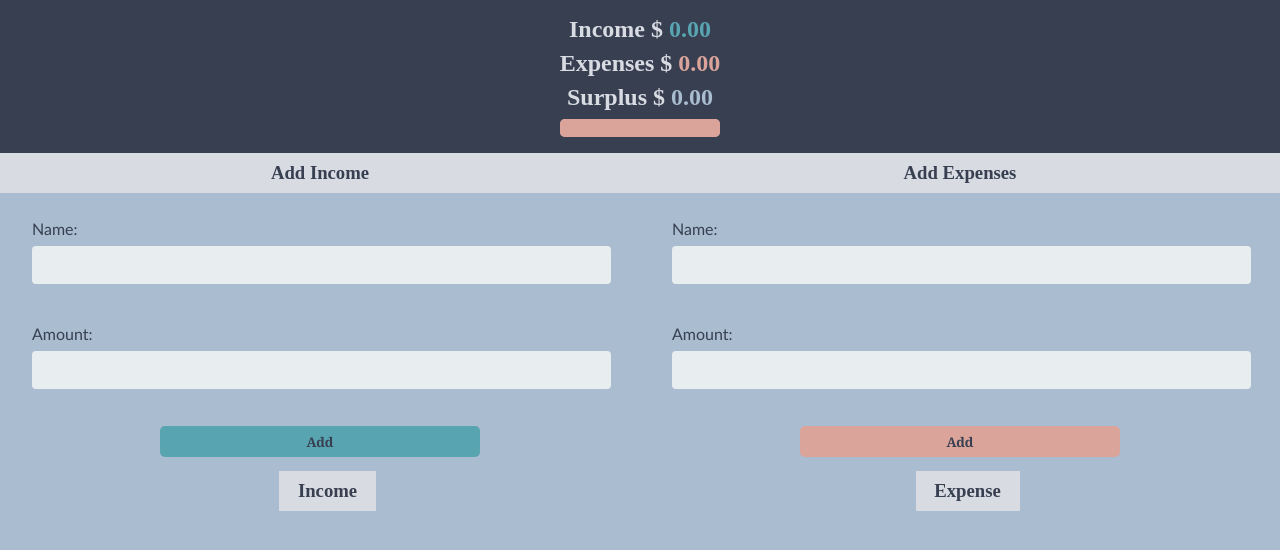
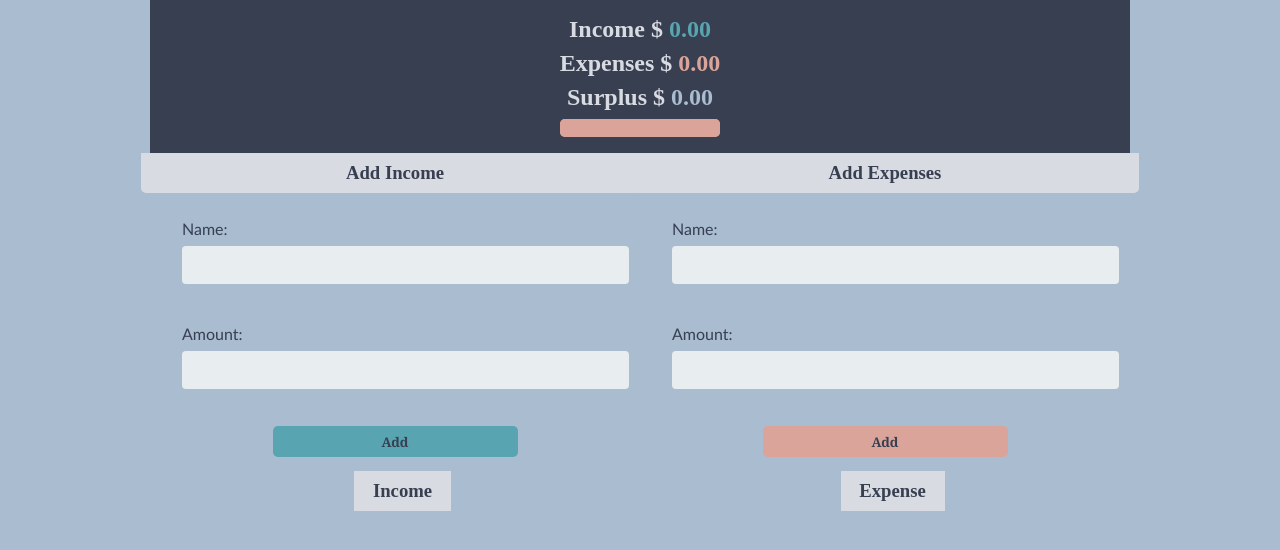
Before and after one commit to ezeaspie/budget-app, a plain HTML site: page index.html in a window 1280 px wide. Drawn offline with Linux system fonts and the light colour scheme.

Commit message:
Update styles.css

```diff
--- a/styles.css
+++ b/styles.css
@@ -2,6 +2,11 @@
   margin:0;
   padding:0;
   list-style:none;
+}
+
+#root{
+  max-width:980px;
+  margin:0 auto;
 }
 
 #lists,
```
